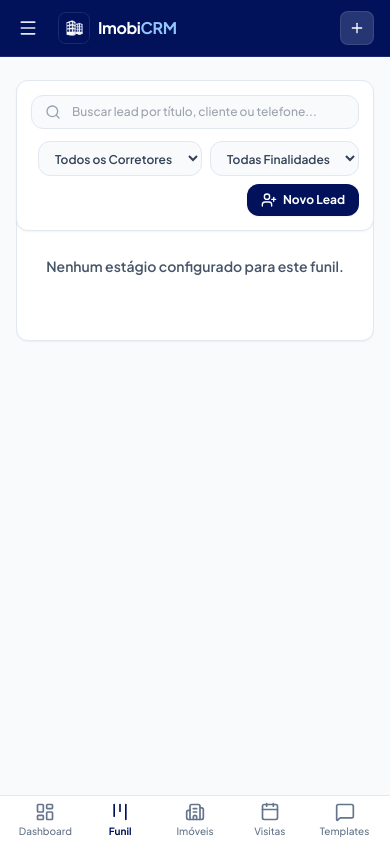
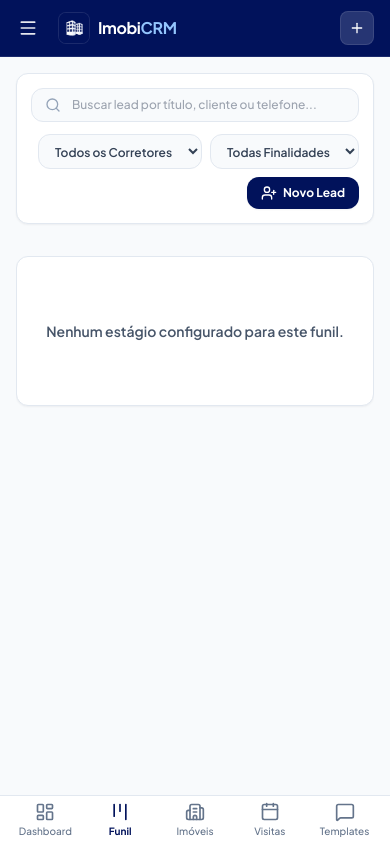
Before and after one commit to Ricardoqs20/CRM, a Django app: page / in a window 390 px wide. Run offline with Django 5.2, Linux system fonts and the light colour scheme; the visitor is signed in with stand-in values (Sample User, id 1); data comes from the database, SQL or seed files in the repository; data that the repository does not hold is empty; some libraries are stand-ins or nearby versions.

Commit message:
fix(pwa): corrige sobreposicao do header mobile e filtros do kanban no iOS

```diff
--- a/core/templates/base.html
+++ b/core/templates/base.html
@@ -91,15 +91,11 @@
             .sidebar-mobile.sidebar-visible {
                 transform: translateX(0);
             }
-            .main-pwa-safe {
-                padding-top: calc(3.5rem + env(safe-area-inset-top, 0px) + 1rem);
-                padding-bottom: calc(3.75rem + env(safe-area-inset-bottom, 0px));
-            }
         }
     </style>
     {% block extra_head %}{% endblock %}
 </head>
-<body class="min-h-screen min-h-dvh md:h-full flex flex-col md:flex-row md:overflow-hidden font-sans text-slate-700 bg-[#F8FAFC] antialiased"
+<body class="min-h-[100dvh] md:h-full flex flex-col md:flex-row md:overflow-hidden font-sans text-slate-700 bg-[#F8FAFC] antialiased"
       x-data="{
           sidebarOpen: true,
           mobileMenuOpen: false,
@@ -124,31 +120,6 @@
          x-transition:leave="transition-opacity ease-in duration-150"
          x-transition:leave-start="opacity-100"
          x-transition:leave-end="opacity-0"></div>
-
-    <!-- Header Fixo Mobile (< 768px) com Safe Area iOS -->
-    <header class="md:hidden fixed top-0 left-0 right-0 bg-[#01125B] text-white z-40 border-b border-white/10" style="padding-top: env(safe-area-inset-top, 0px);">
-        <div class="h-14 px-4 flex items-center justify-between">
-            <div class="flex items-center gap-3">
-                <button type="button" @click="mobileMenuOpen = true"
-                        class="p-2 -ml-1.5 rounded-lg text-white/90 hover:bg-white/10 transition"
-                        aria-label="Abrir Menu">
-                    <i data-lucide="menu" class="w-5 h-5"></i>
-                </button>
-                <a href="{% url 'kanban' %}" class="flex items-center gap-2">
-                    <img src="{% static 'img/logo-imobicrm.png' %}" alt="ImobiCRM" class="w-8 h-8 rounded-lg object-contain bg-[#01125B] shrink-0 border border-white/10">
-                    <span class="font-bold text-white text-base tracking-tight">Imobi<span class="text-blue-300">CRM</span></span>
-                </a>
-            </div>
-
-            <div class="flex items-center gap-2">
-                <a href="{% url 'property_create' %}"
-                   class="bg-white/15 hover:bg-white/25 text-white p-2 rounded-lg transition border border-white/10 flex items-center justify-center"
-                   title="Cadastrar Novo Imóvel">
-                    <i data-lucide="plus" class="w-4 h-4"></i>
-                </a>
-            </div>
-        </div>
-    </header>
 
     <!-- Sidebar Desktop (md:) e Drawer Lateral Mobile -->
     <aside :class="[
@@ -308,7 +279,32 @@
     </aside>
 
     <!-- Área de Conteúdo Principal -->
-    <div class="flex-1 flex flex-col min-w-0 min-h-screen min-h-dvh md:h-full md:overflow-hidden">
+    <div class="flex-1 flex flex-col min-w-0 min-h-[100dvh] md:h-full md:overflow-hidden">
+
+        <!-- Header Mobile (< 768px) no fluxo real (sticky) com Safe Area iOS -->
+        <header class="md:hidden sticky top-0 z-30 bg-[#01125B] text-white border-b border-white/10 shrink-0" style="padding-top: env(safe-area-inset-top, 0px);">
+            <div class="min-h-14 px-4 py-2 flex items-center justify-between">
+                <div class="flex items-center gap-3">
+                    <button type="button" @click="mobileMenuOpen = true"
+                            class="p-2 -ml-1.5 rounded-lg text-white/90 hover:bg-white/10 transition"
+                            aria-label="Abrir Menu">
+                        <i data-lucide="menu" class="w-5 h-5"></i>
+                    </button>
+                    <a href="{% url 'kanban' %}" class="flex items-center gap-2">
+                        <img src="{% static 'img/logo-imobicrm.png' %}" alt="ImobiCRM" class="w-8 h-8 rounded-lg object-contain bg-[#01125B] shrink-0 border border-white/10">
+                        <span class="font-bold text-white text-base tracking-tight">Imobi<span class="text-blue-300">CRM</span></span>
+                    </a>
+                </div>
+
+                <div class="flex items-center gap-2">
+                    <a href="{% url 'property_create' %}"
+                       class="bg-white/15 hover:bg-white/25 text-white p-2 rounded-lg transition border border-white/10 flex items-center justify-center"
+                       title="Cadastrar Novo Imóvel">
+                        <i data-lucide="plus" class="w-4 h-4"></i>
+                    </a>
+                </div>
+            </div>
+        </header>
 
         <!-- Top bar Desktop (md: e acima) -->
         <header class="hidden md:flex h-14 bg-white border-b border-slate-200 px-6 items-center justify-between flex-shrink-0">
@@ -330,8 +326,8 @@
             </div>
         </header>
 
-        <!-- Conteúdo com safe-area para header fixo e bottom nav no mobile -->
-        <main class="flex-1 overflow-y-auto overflow-x-hidden p-4 sm:p-5 md:p-6 main-pwa-safe">
+        <!-- Conteúdo com safe-area inferior para bottom nav no mobile -->
+        <main class="flex-1 overflow-y-auto overflow-x-hidden p-4 sm:p-5 md:p-6 pb-[calc(5.5rem+env(safe-area-inset-bottom,0px))] lg:pb-6">
             {% if messages %}
             <div class="mb-4 space-y-2">
                 {% for message in messages %}
--- a/core/templates/kanban/kanban.html
+++ b/core/templates/kanban/kanban.html
@@ -26,7 +26,7 @@
      }">
 
     <!-- Barra Superior de Filtros do Funil -->
-    <div class="bg-white rounded-xl p-3.5 shadow-xs border border-slate-200 flex-shrink-0 mt-2 md:mt-0 sticky top-[calc(3.5rem+env(safe-area-inset-top,0px)+0.5rem)] md:static z-20">
+    <div class="bg-white rounded-xl p-3.5 shadow-xs border border-slate-200 flex-shrink-0 relative z-10 mb-4">
         <form id="kanban-filter-form"
               hx-get="{% url 'kanban' %}"
               hx-trigger="keyup changed delay:300ms from:input, change from:select"
```
